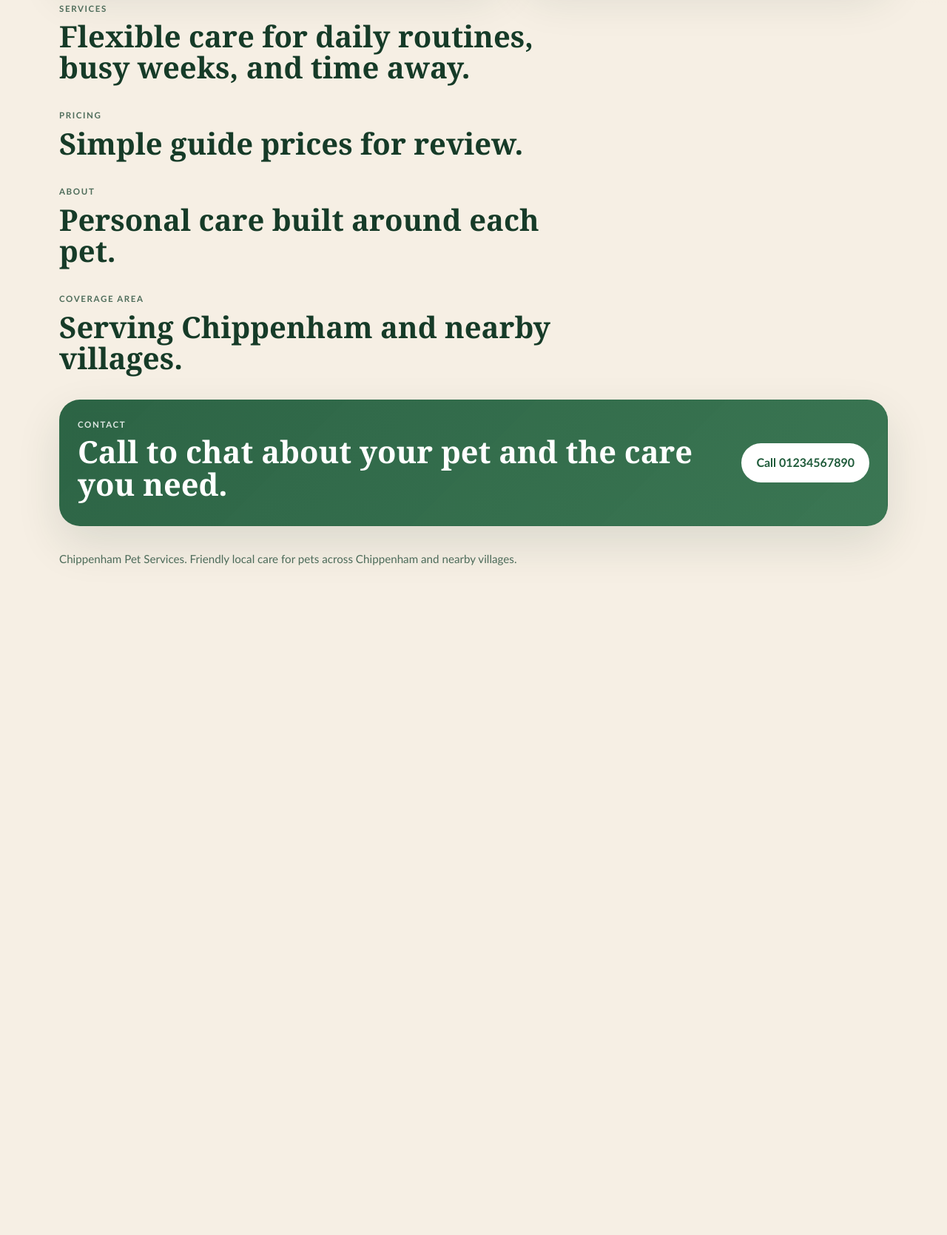
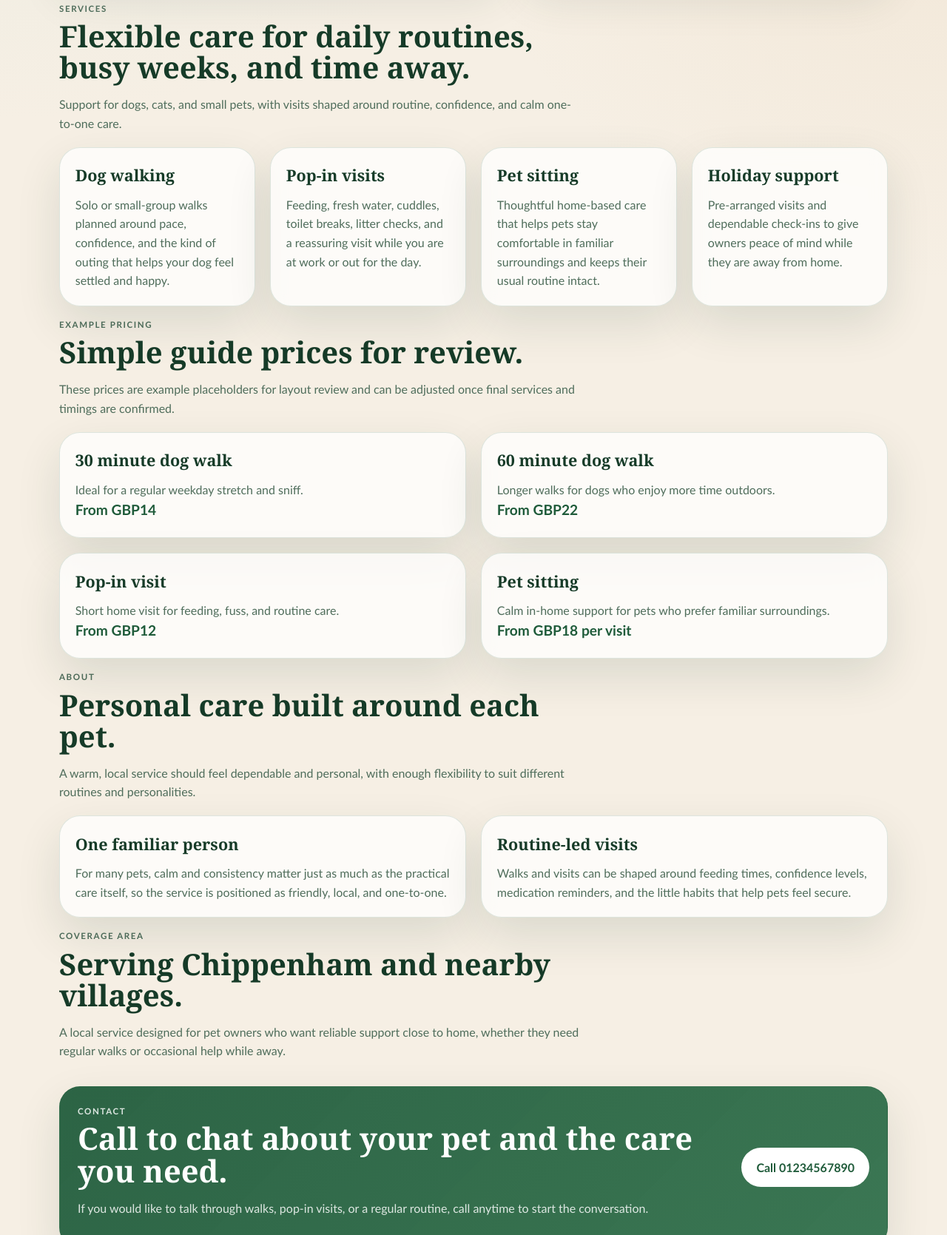
Before and after one commit to MisfitMediaUk/ChippenhamPetServices, a plain HTML site: page index.html in a window 1280 px wide. Shown: the part 831-2500 px from the top of the page at 74% size. Before the commit the page ends 1645 px from the top, so only its background shows below. Drawn offline with Linux system fonts and the light colour scheme.

Commit message:
feat: add final site content and pricing

```diff
--- a/index.html
+++ b/index.html
@@ -426,30 +426,81 @@
       <div class="section-heading">
         <p class="kicker">Services</p>
         <h2>Flexible care for daily routines, busy weeks, and time away.</h2>
+        <p class="section-note">Support for dogs, cats, and small pets, with visits shaped around routine, confidence, and calm one-to-one care.</p>
       </div>
-      <div class="service-grid"></div>
+      <div class="service-grid">
+        <article class="card">
+          <h3>Dog walking</h3>
+          <p>Solo or small-group walks planned around pace, confidence, and the kind of outing that helps your dog feel settled and happy.</p>
+        </article>
+        <article class="card">
+          <h3>Pop-in visits</h3>
+          <p>Feeding, fresh water, cuddles, toilet breaks, litter checks, and a reassuring visit while you are at work or out for the day.</p>
+        </article>
+        <article class="card">
+          <h3>Pet sitting</h3>
+          <p>Thoughtful home-based care that helps pets stay comfortable in familiar surroundings and keeps their usual routine intact.</p>
+        </article>
+        <article class="card">
+          <h3>Holiday support</h3>
+          <p>Pre-arranged visits and dependable check-ins to give owners peace of mind while they are away from home.</p>
+        </article>
+      </div>
     </section>
 
     <section id="pricing" class="section">
       <div class="section-heading">
-        <p class="kicker">Pricing</p>
+        <p class="kicker">Example pricing</p>
         <h2>Simple guide prices for review.</h2>
+        <p class="section-note">These prices are example placeholders for layout review and can be adjusted once final services and timings are confirmed.</p>
       </div>
-      <div class="pricing-grid"></div>
+      <div class="pricing-grid">
+        <article class="price-card">
+          <h3>30 minute dog walk</h3>
+          <p>Ideal for a regular weekday stretch and sniff.</p>
+          <p class="price">From GBP14</p>
+        </article>
+        <article class="price-card">
+          <h3>60 minute dog walk</h3>
+          <p>Longer walks for dogs who enjoy more time outdoors.</p>
+          <p class="price">From GBP22</p>
+        </article>
+        <article class="price-card">
+          <h3>Pop-in visit</h3>
+          <p>Short home visit for feeding, fuss, and routine care.</p>
+          <p class="price">From GBP12</p>
+        </article>
+        <article class="price-card">
+          <h3>Pet sitting</h3>
+          <p>Calm in-home support for pets who prefer familiar surroundings.</p>
+          <p class="price">From GBP18 per visit</p>
+        </article>
+      </div>
     </section>
 
     <section id="about" class="section">
       <div class="section-heading">
         <p class="kicker">About</p>
         <h2>Personal care built around each pet.</h2>
+        <p class="section-note">A warm, local service should feel dependable and personal, with enough flexibility to suit different routines and personalities.</p>
       </div>
-      <div class="trust-grid"></div>
+      <div class="trust-grid">
+        <article class="card">
+          <h3>One familiar person</h3>
+          <p>For many pets, calm and consistency matter just as much as the practical care itself, so the service is positioned as friendly, local, and one-to-one.</p>
+        </article>
+        <article class="card">
+          <h3>Routine-led visits</h3>
+          <p>Walks and visits can be shaped around feeding times, confidence levels, medication reminders, and the little habits that help pets feel secure.</p>
+        </article>
+      </div>
     </section>
 
     <section id="coverage" class="section">
       <div class="section-heading">
         <p class="kicker">Coverage area</p>
         <h2>Serving Chippenham and nearby villages.</h2>
+        <p class="section-note">A local service designed for pet owners who want reliable support close to home, whether they need regular walks or occasional help while away.</p>
       </div>
     </section>
 
@@ -458,6 +509,7 @@
         <div>
           <p class="kicker">Contact</p>
           <h2>Call to chat about your pet and the care you need.</h2>
+          <p>If you would like to talk through walks, pop-in visits, or a regular routine, call anytime to start the conversation.</p>
         </div>
         <a class="button button-primary" href="tel:01234567890">Call 01234567890</a>
       </div>
```
